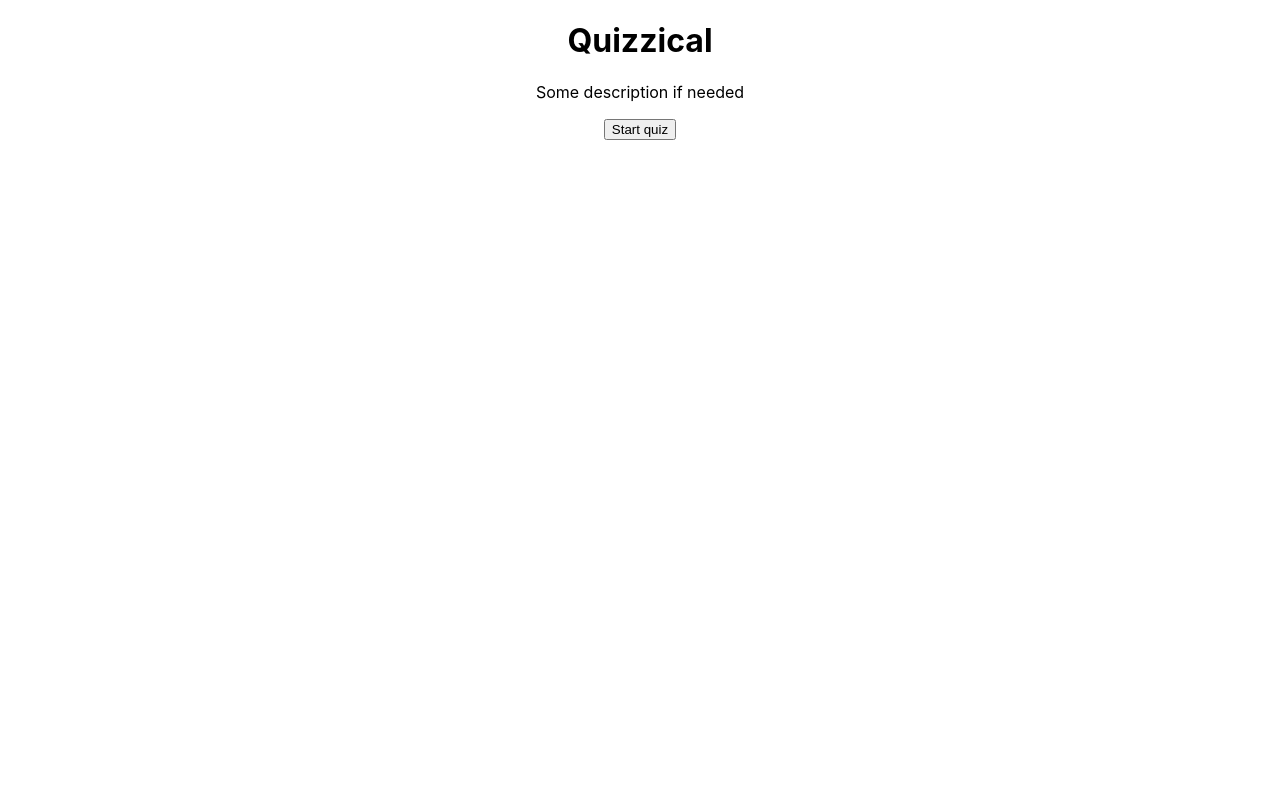
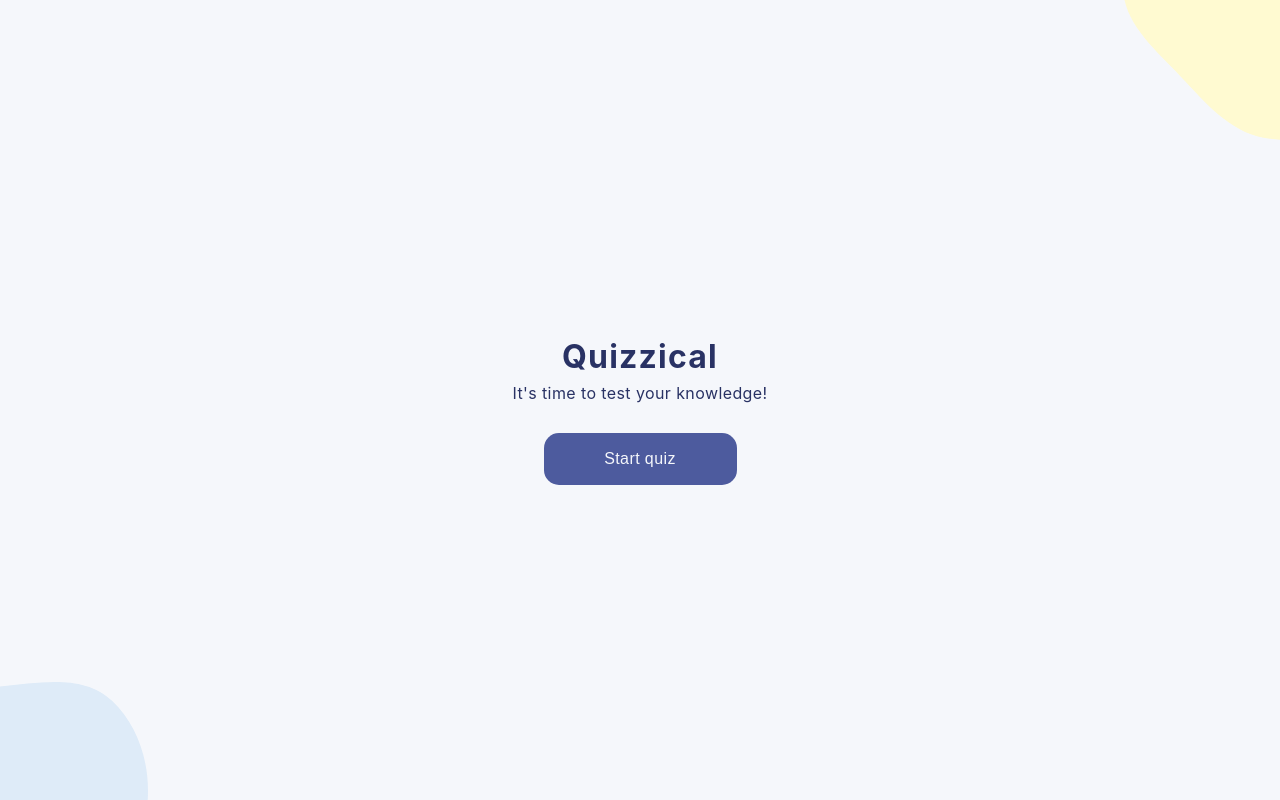
Before and after one commit to alembfilho/scrimba, a React (Create React App) app in the folder trivia/: page / in a window 1280 px wide. Built offline with nearby package versions, Linux system fonts and the light colour scheme.

Commit message:
home css

```diff
--- a/trivia/src/App.jsx
+++ b/trivia/src/App.jsx
@@ -1,5 +1,7 @@
 import { useState } from 'react';
 import './App.scss';
+import yellowBlob from './images/blob-yellow.svg'
+import blueBlob from './images/blob-blue.svg'
 import Home from './components/Home';
 import Main from './components/Main';
 
@@ -10,6 +12,8 @@ function App() {
   return (
     <div className="App">
       {started?<Main/>:<Home startGame={startGame}/>}
+      <img id="yellowBlob" src={yellowBlob} alt="yellowBlob" />
+      <img id="blueBlob"  src={blueBlob} alt="blueBlob" />
     </div>
   );
 }
--- a/trivia/src/App.scss
+++ b/trivia/src/App.scss
@@ -1,38 +1,48 @@
 .App {
   text-align: center;
+  display: flex;
+  align-items: center;
+  justify-content: center;
+  height: 100vh;
+  background: #F5F7FB;
 }
 
-.App-logo {
-  height: 40vmin;
-  pointer-events: none;
+#yellowBlob{
+  position: absolute;
+  top: 0;
+  right: 0;
 }
 
-@media (prefers-reduced-motion: no-preference) {
-  .App-logo {
-    animation: App-logo-spin infinite 20s linear;
+#blueBlob{
+  position: absolute;
+  bottom: 0;
+  left: 0;
+}
+
+.home{
+  font-size: 16px;
+  letter-spacing: 0.4px;
+  color: #293264;
+
+
+  h1{
+    letter-spacing: 1.2px;
+    margin-bottom: 0;
+  }
+
+  p{
+    margin-top: 7px;
+    margin-bottom: 30px;
+  }
+
+  button{
+    width: 193px;
+    height: 52px;
+    background: #4D5B9E;
+    border-radius: 15px;
+    border: none;
+    color: #F5F7FB;
+    font-size: 16px;
+    letter-spacing: 0.4px;
   }
 }
-
-.App-header {
-  background-color: #282c34;
-  min-height: 100vh;
-  display: flex;
-  flex-direction: column;
-  align-items: center;
-  justify-content: center;
-  font-size: calc(10px + 2vmin);
-  color: white;
-}
-
-.App-link {
-  color: #61dafb;
-}
-
-@keyframes App-logo-spin {
-  from {
-    transform: rotate(0deg);
-  }
-  to {
-    transform: rotate(360deg);
-  }
-}
--- a/trivia/src/components/Home.jsx
+++ b/trivia/src/components/Home.jsx
@@ -1,7 +1,7 @@
 export default function Home ({startGame}){
-  return <div>
+  return <div className='home'>
     <h1>Quizzical</h1>
-    <p>Some description if needed</p>
+    <p>It's time to test your knowledge!</p>
     <button onClick={startGame}>Start quiz</button>
   </div>
 }
```
Also changed, not shown: trivia/src/images/blob-blue.svg (added), trivia/src/images/blob-yellow.svg (added).
